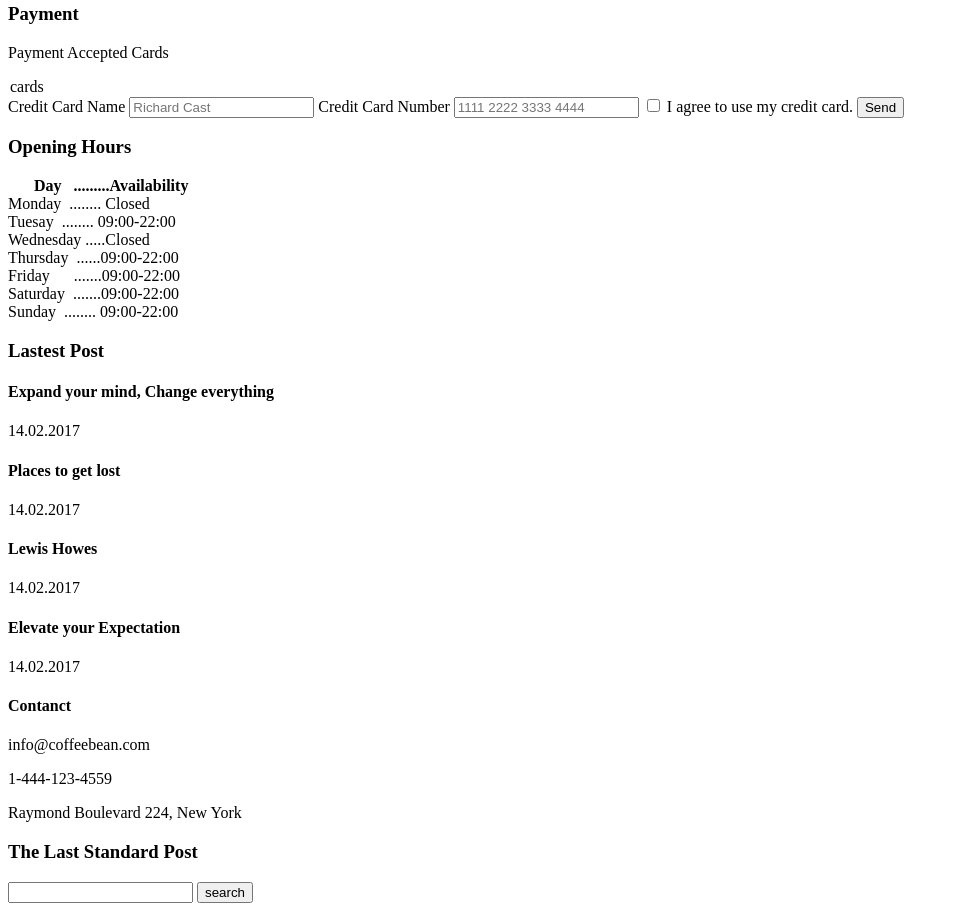
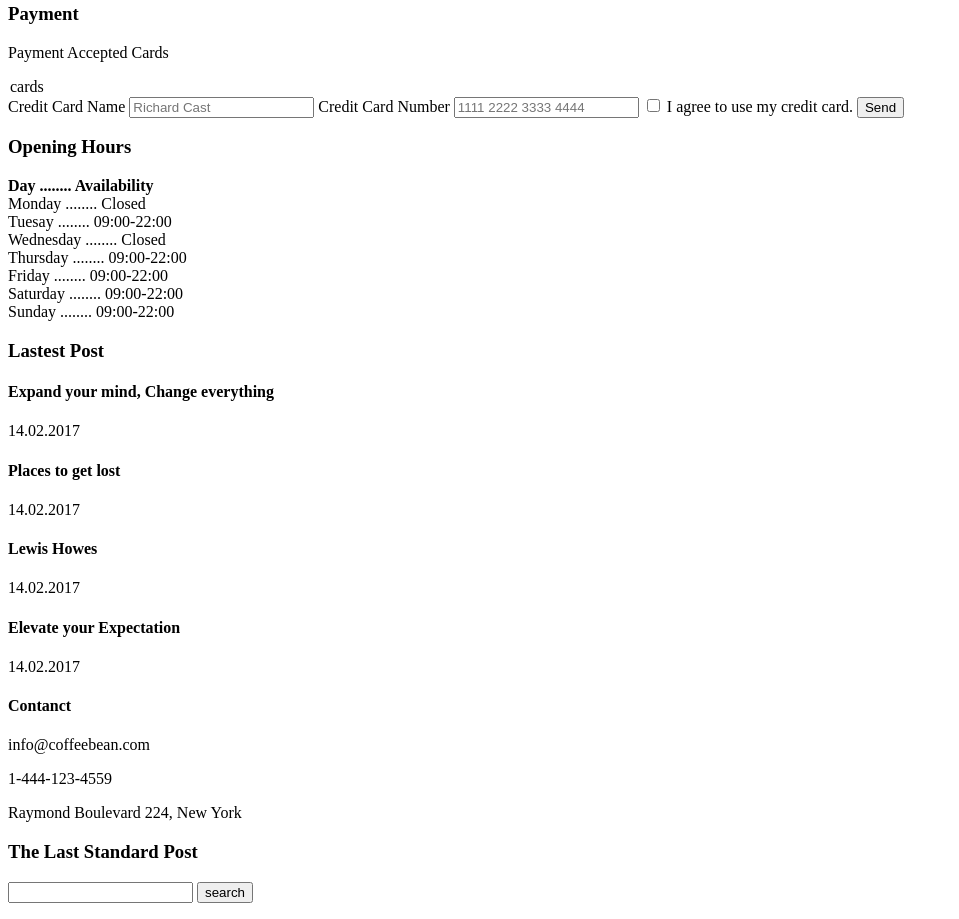
Before and after one commit to tsuna23222/term-project, a plain HTML site: page index.html in a window 1280 px wide. Shown: the part 9526-10445 px from the top of the page, without its empty margins (0-959 px from the left). Drawn offline with Linux system fonts and the light colour scheme.

Commit message:
div id 21

```diff
--- a/index.html
+++ b/index.html
@@ -173,14 +173,14 @@
 </div>
 <div id="21">
     <h3>Opening Hours</h3>
-    <legend><b>&nbsp;&nbsp;&nbsp;&nbsp;&nbsp;&nbsp;Day &nbsp; .........Availability</b></legend>
-        Monday &nbsp;........ Closed<br>
-        Tuesay &nbsp;........ 09:00-22:00<br>
-        Wednesday&nbsp;.....Closed<br>
-        Thursday &nbsp;......09:00-22:00<br>
-        Friday &nbsp;&nbsp;&nbsp;&nbsp;&nbsp;.......09:00-22:00<br>
-        Saturday &nbsp;.......09:00-22:00<br>
-        Sunday &nbsp;........ 09:00-22:00<br>
+    <p text-align:justify;><b>Day ........ Availability</b><br>
+        Monday ........ Closed<br>
+        Tuesay ........ 09:00-22:00<br>
+        Wednesday ........ Closed<br>
+        Thursday ........ 09:00-22:00<br>
+        Friday ........ 09:00-22:00<br>
+        Saturday ........ 09:00-22:00<br>
+        Sunday ........ 09:00-22:00<br>
      </p>
 </div>
 <div id="22">
```
